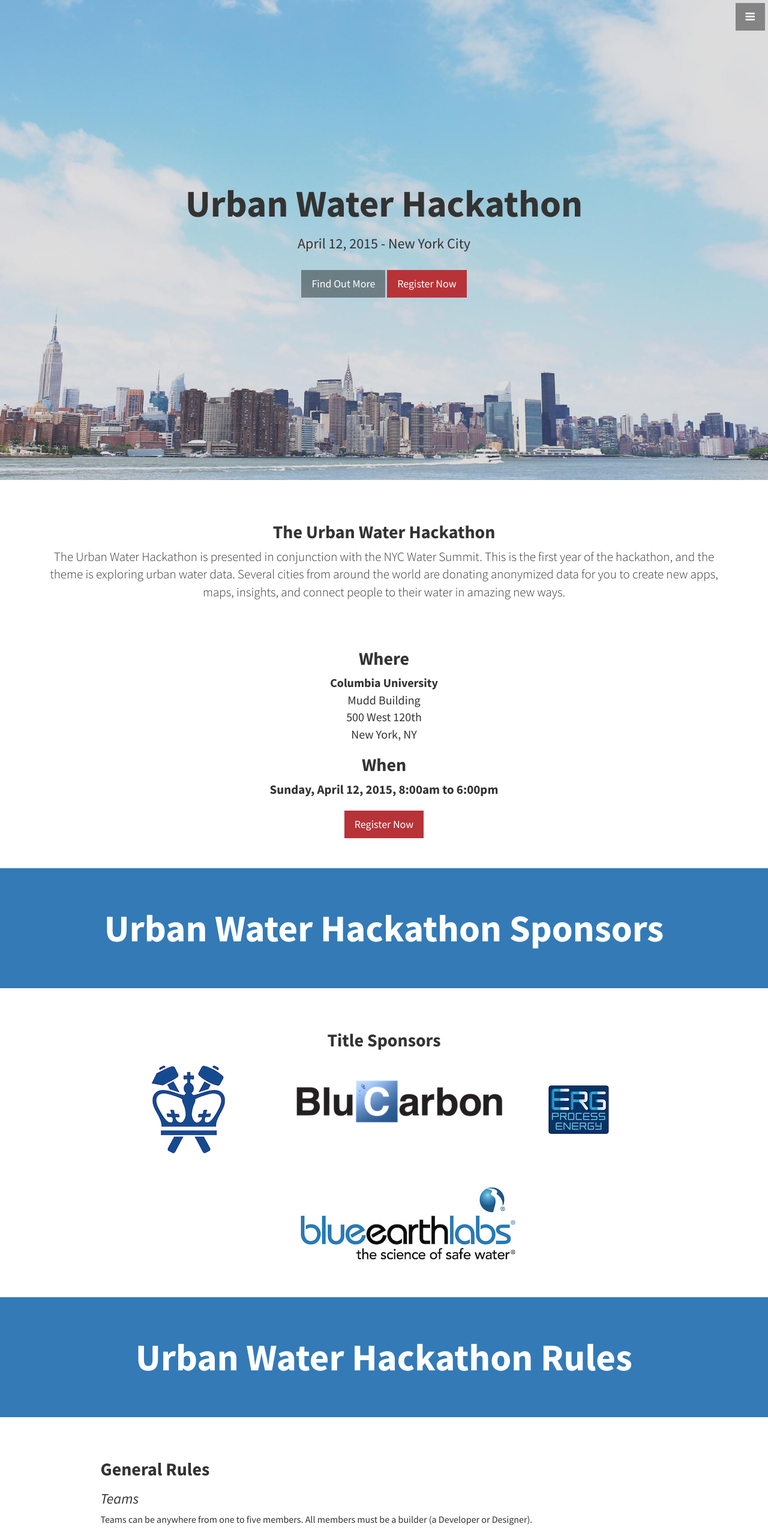
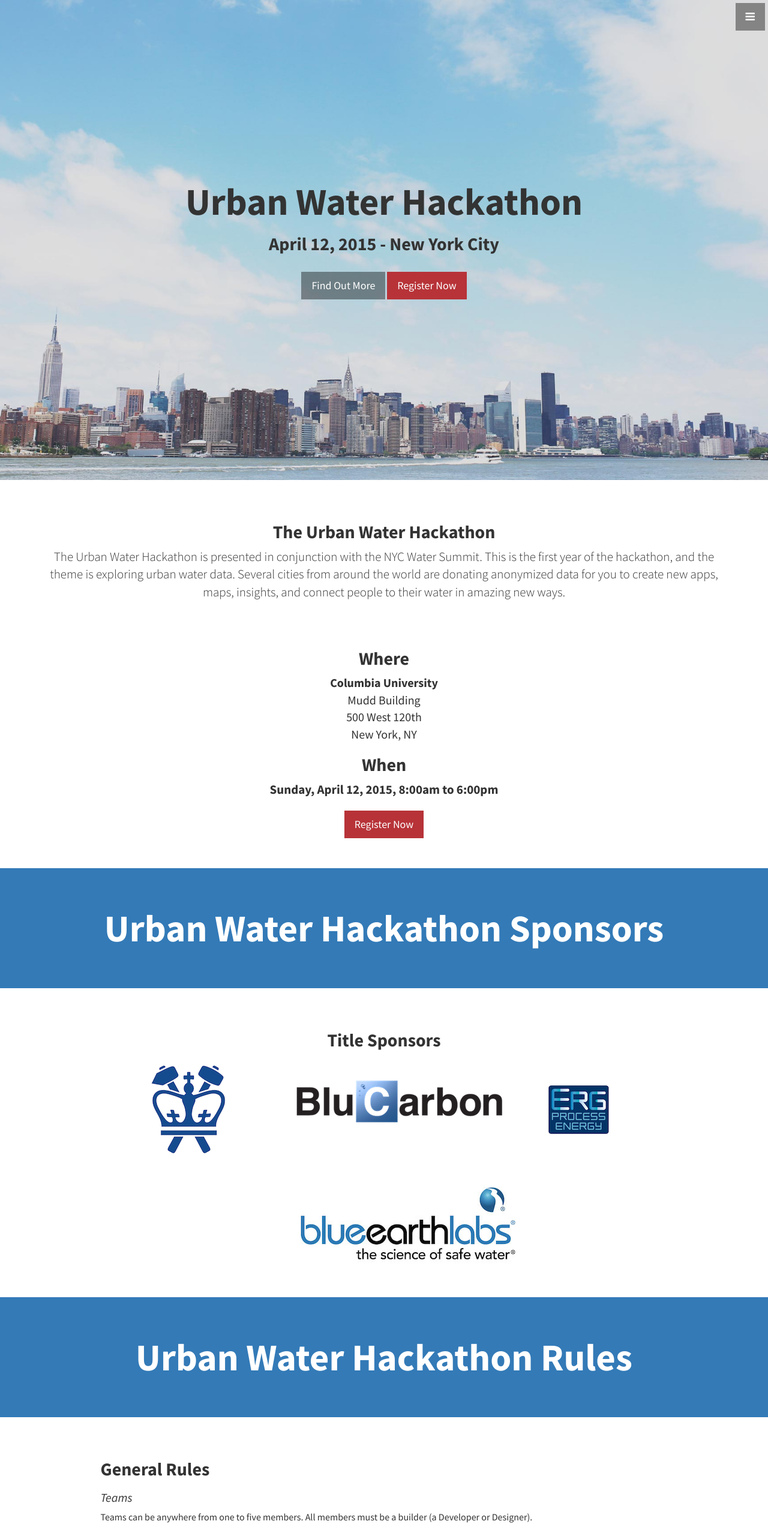
Before and after one commit to BluCarbon/blucarbon.github.io, a plain HTML site: page index.html in a window 1280 px wide. Shown: the top 2555 px of the page at 60% size. Drawn offline with Linux system fonts and the light colour scheme.

```diff
--- a/css/stylish-portfolio.css
+++ b/css/stylish-portfolio.css
@@ -18,6 +18,10 @@
 
 h2 {
     font-weight: bold;
+}
+
+h3  {
+    font-size: 20px;
 }
 
 p {
--- a/index.html
+++ b/index.html
@@ -62,7 +62,7 @@
     <header id="top" class="header">
         <div class="text-vertical-center">
             <h1>Urban Water Hackathon</h1>
-            <h3>April 12, 2015 - New York City</h3>
+            <h2>April 12, 2015 - New York City</h2>
             <br>
             <a href="#about" class="btn btn-dark btn-lg">Find Out More</a>
             <a href="https://www.eventbrite.com/e/urban-water-hackathon-tickets-15302332689" target="_blank" class="btn btn-action btn-lg">Register Now</a>
```
